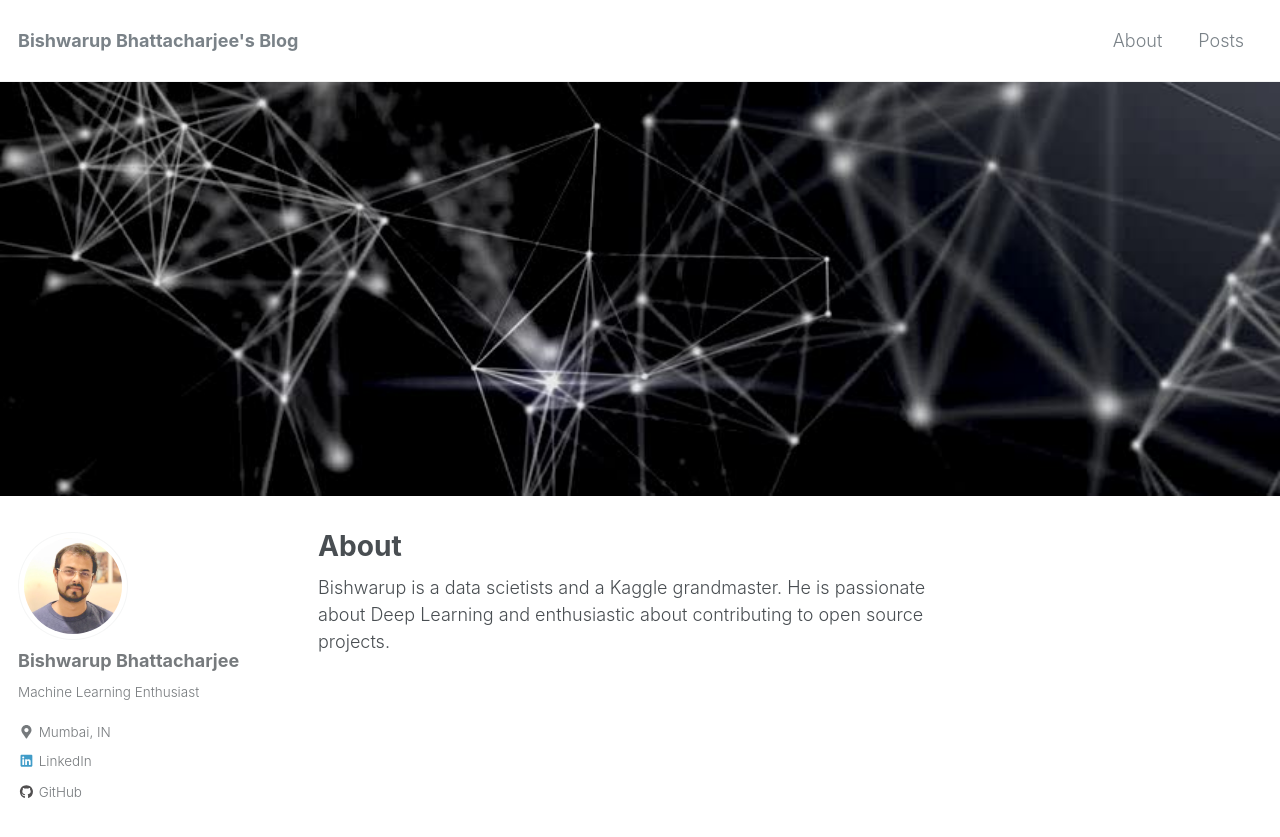
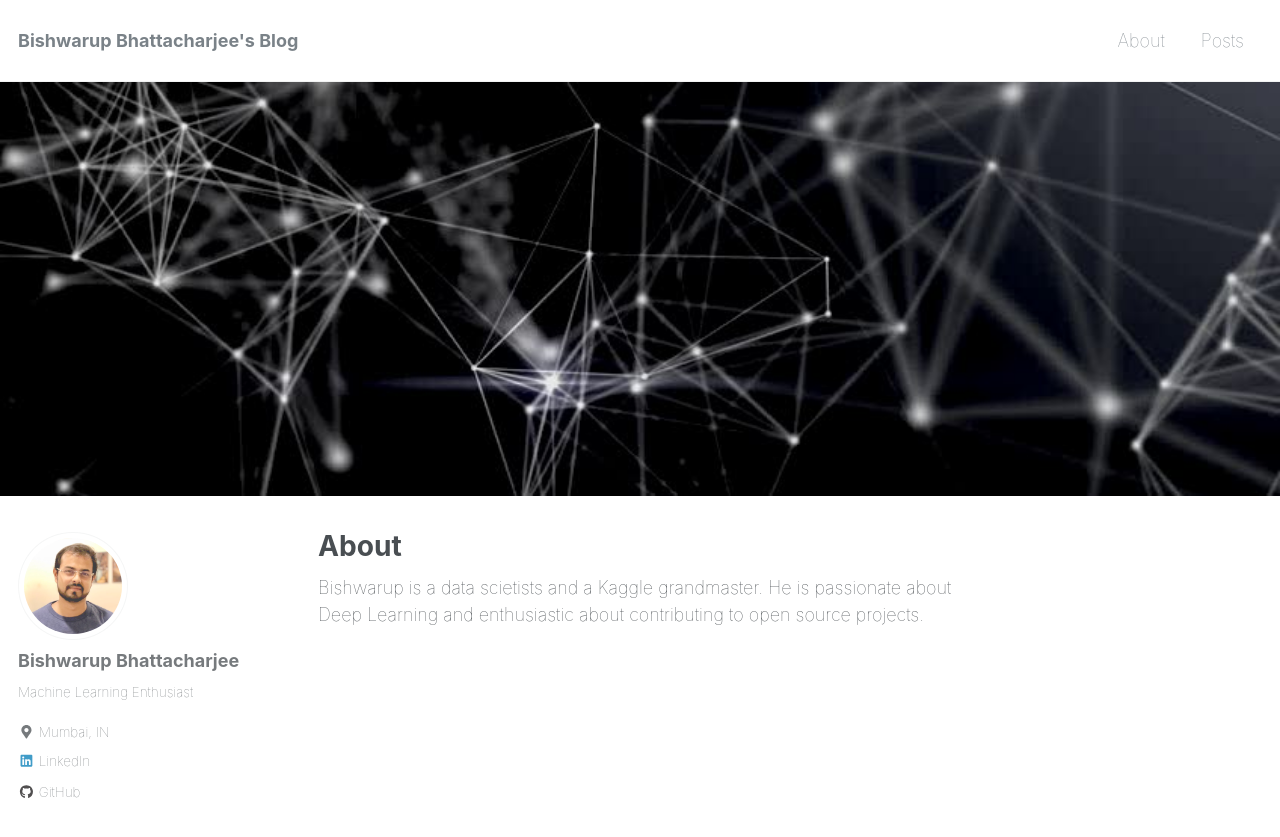
Before and after one commit to bishwarup307/bishwarup307.github.io, a Jekyll site: the page built from _pages/about.md, in a window 1280 px wide and 900 px high. Shown: the top 837 px of the window. Built offline with Jekyll 4.4.1, drawn with Linux system fonts in a browser that asks for light colours; nearby versions of some CDN libraries.

Commit message:
changed fontweight in main.csss

```diff
--- a/assets/css/main.scss
+++ b/assets/css/main.scss
@@ -13,16 +13,16 @@ html {
 
   @include breakpoint($medium) {
     font-size: 14px; // change to whatever
-    font-weight: 300;
+    font-weight: lighter;
   }
 
   @include breakpoint($large) {
     font-size: 16px; // change to whatever
-    font-weight: 300;
+    font-weight: lighter;
   }
 
   @include breakpoint($x-large) {
     font-size: 18px; // change to whatever
-    font-weight: 300;
+    font-weight: lighter;
   }
 }
```
